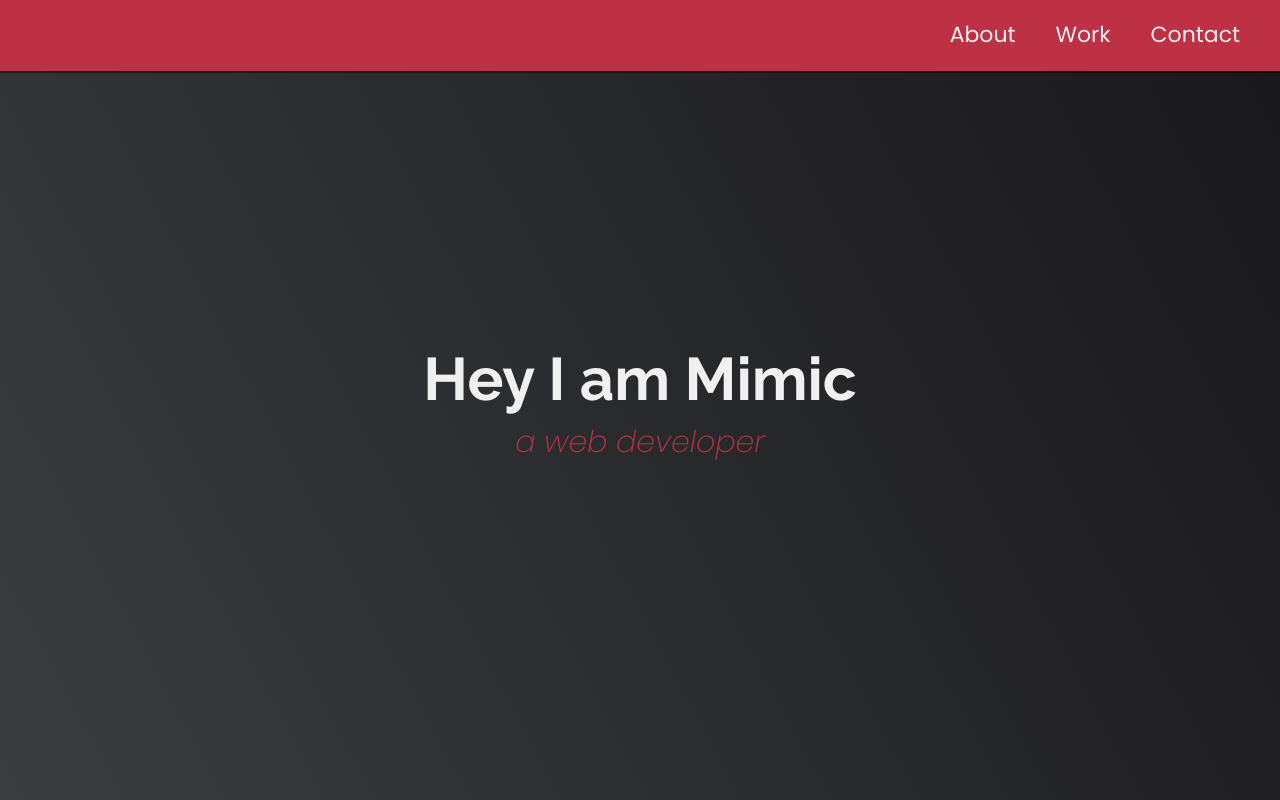
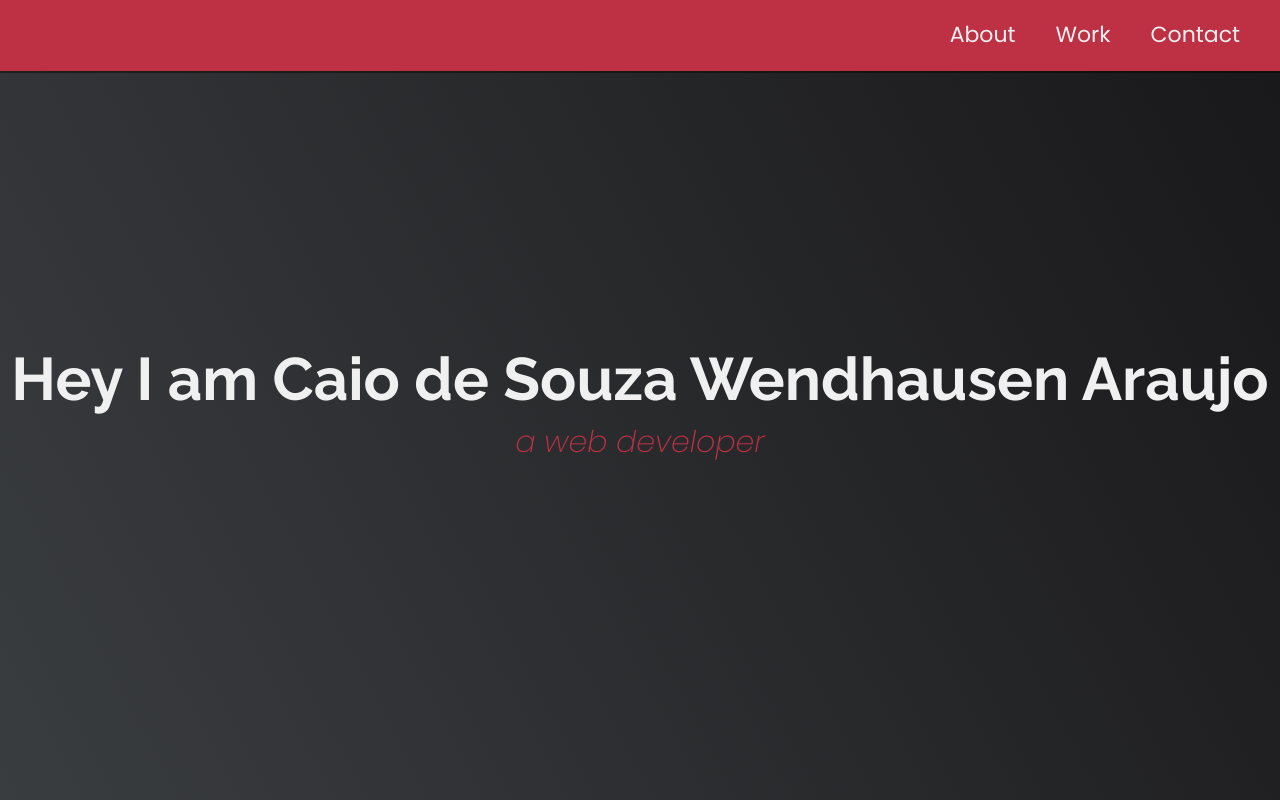
Before and after one commit to wendhausenn/freeCodeCamp-Pagina-de-portfolio-pessoal, a plain HTML site: page index.html in a window 1280 px wide. Shown: the top 800 px of the page. Drawn offline with Linux system fonts and the light colour scheme.

Commit message:
Update index.html

```diff
--- a/index.html
+++ b/index.html
@@ -40,7 +40,7 @@
     <!-- START WELCOME SECTION -->
 
     <section id="welcome-section" class="welcome-section">
-      <h1>Hey I am Mimic</h1>
+      <h1>Hey I am Caio de Souza Wendhausen Araujo</h1>
       <p>a web developer</p>
     </section>
 
```
